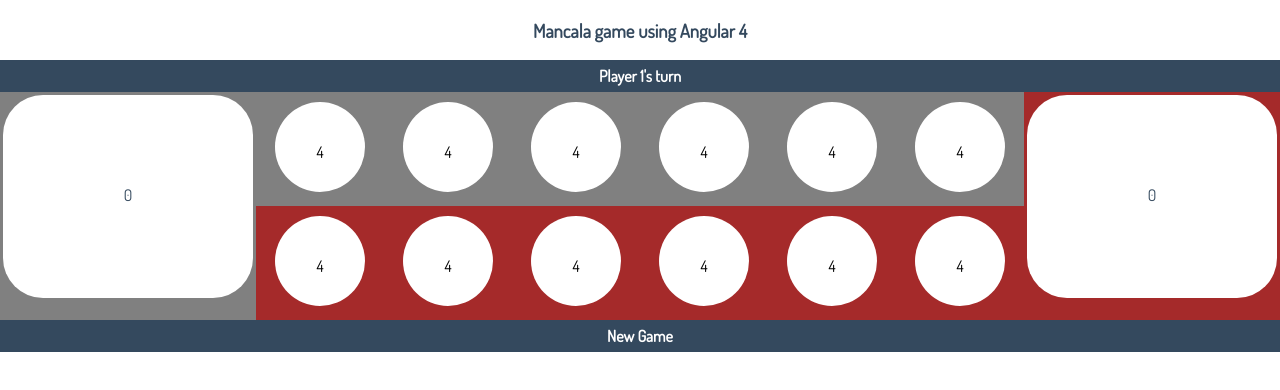
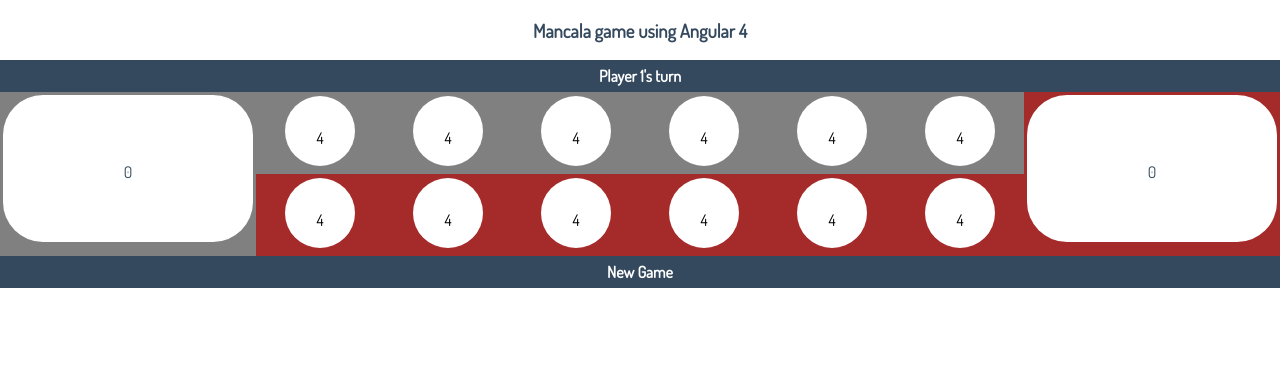
Before and after one commit to thecodebee/mancala, an Angular app: page / in a window 1280 px wide. Shown: the top 390 px of the page. Built offline with nearby package versions, Linux system fonts and the light colour scheme.

Commit message:
Fix pit radius

```diff
--- a/src/app/presentation/pit/pit.component.scss
+++ b/src/app/presentation/pit/pit.component.scss
@@ -1,8 +1,8 @@
 .pit {
-  width:90px; height:90px;
+  width:70px; height:70px;
   display:inline-block;
   position:relative;
-  margin:10px;
+  margin:4px;
   border-radius:100%;
   background-color:white;
   color: #000;
```
